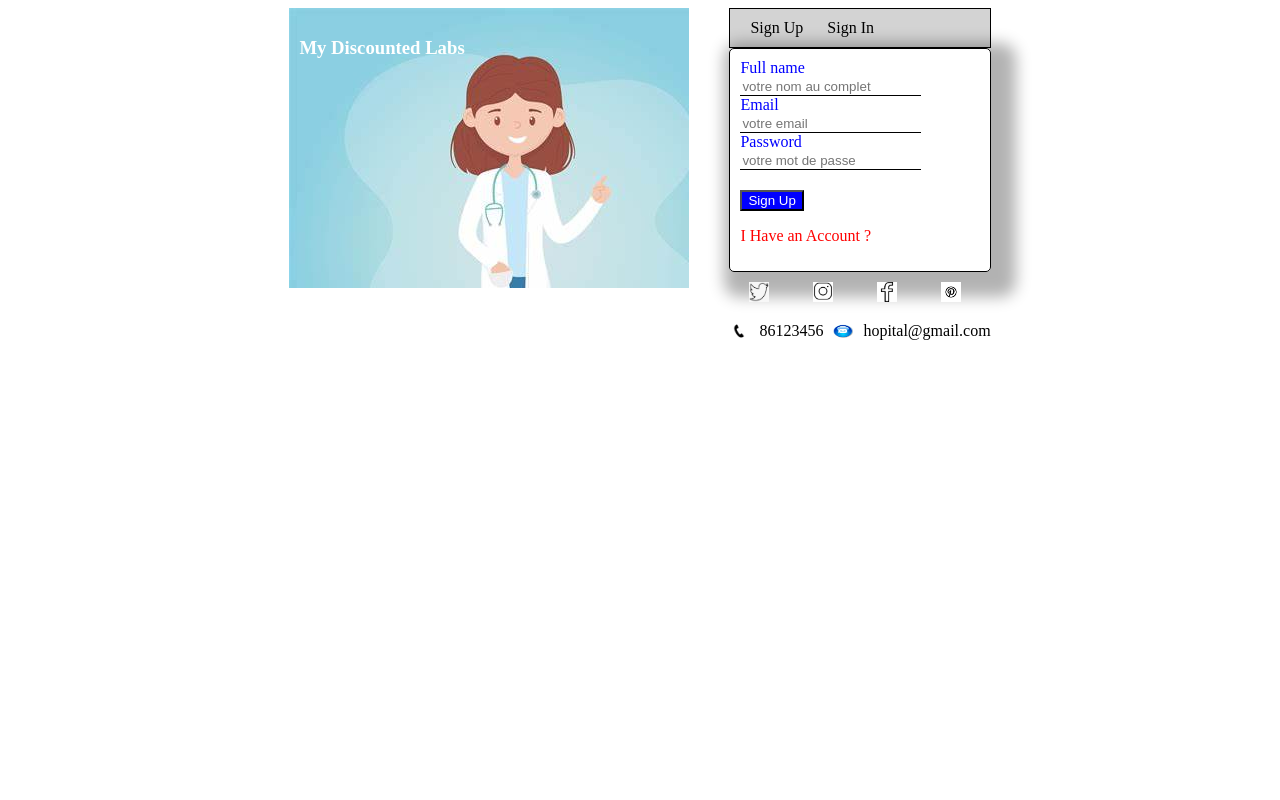
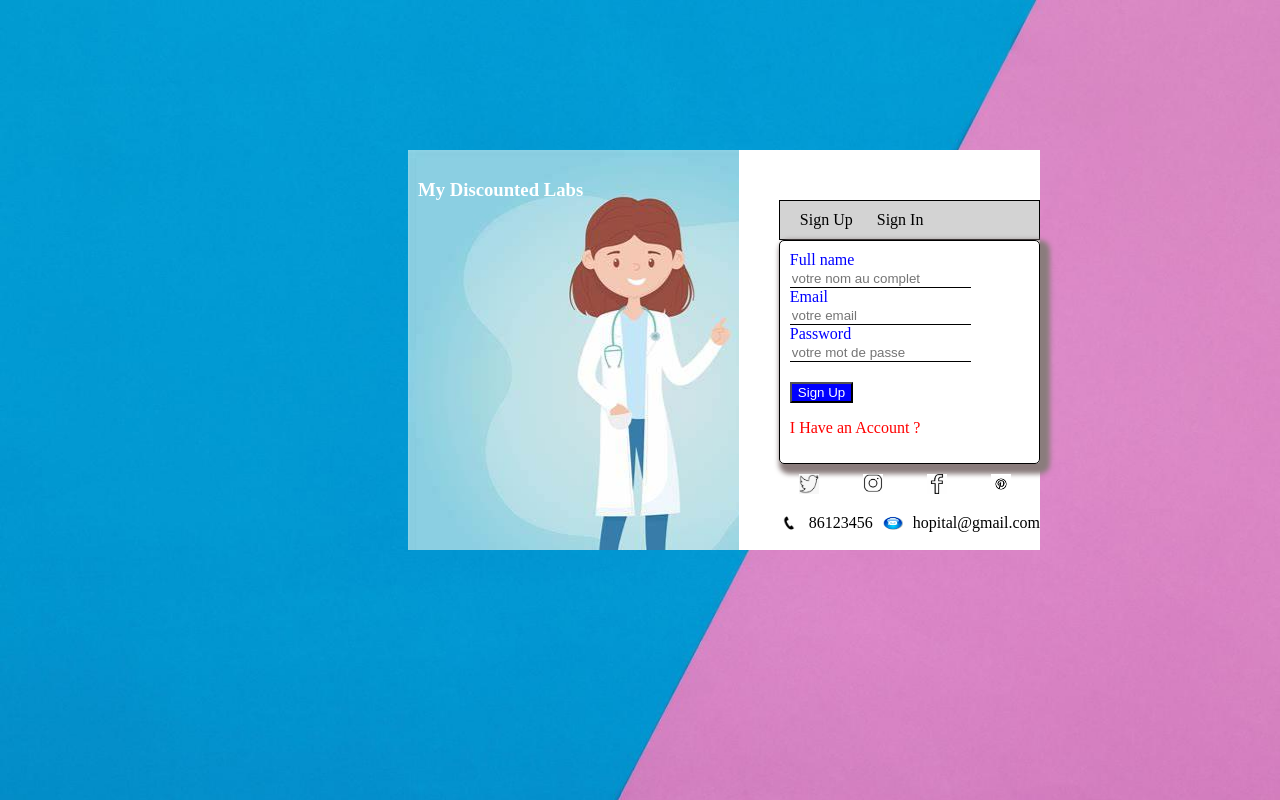
Before and after one commit to Diallacoulibaly/Tests, a plain HTML site: page index.html in a window 1280 px wide. Drawn offline with Linux system fonts and the light colour scheme.

Commit message:
second commit

```diff
--- a/index.html
+++ b/index.html
@@ -14,7 +14,7 @@
    .formu{
     border: 1px solid black;
     border-radius: 5px;
-    box-shadow: 10px 10px 15px 15px rgba(0, 0, 0, 0.3);
+
 
 
    }
@@ -65,7 +65,7 @@
    }
    #b1{
     background-image: url(OIP.jpeg);
-    height: 280px;
+    height: 400px;
     width: 400px;
     background-repeat: no-repeat;
    }
@@ -100,6 +100,32 @@
 
    }
 
+   body{
+    background-image: url(blue-and-pink-pastel-paper-texture-background-free-photo.jpg);
+    background-repeat: no-repeat;
+
+    background-size: cover;
+   }
+   .im{
+
+
+    background-color: white;
+    margin-top: 50px;
+
+   }
+   main{
+    margin-top: 150px;
+    background-color: white;
+    width: 50%;
+    margin-left: 400px;
+
+
+   }
+   form{
+    box-shadow: 5px 5px 5px 5px rgb(138, 124, 124);
+   }
+
+
 
 </style>
 <body>
@@ -109,7 +135,7 @@
 
 
         </div>
-        <div class="">
+        <div class="im">
             <header>
                 <nav>
                     <a id="lien1"href="#">Sign Up</a>
```
Also changed, not shown: blue-and-pink-pastel-paper-texture-background-free-photo.jpg (added), blue-pink-two-tone-diagonal-devided-color-paper-background_206881-269.avif (added), vert.jpeg (added).
